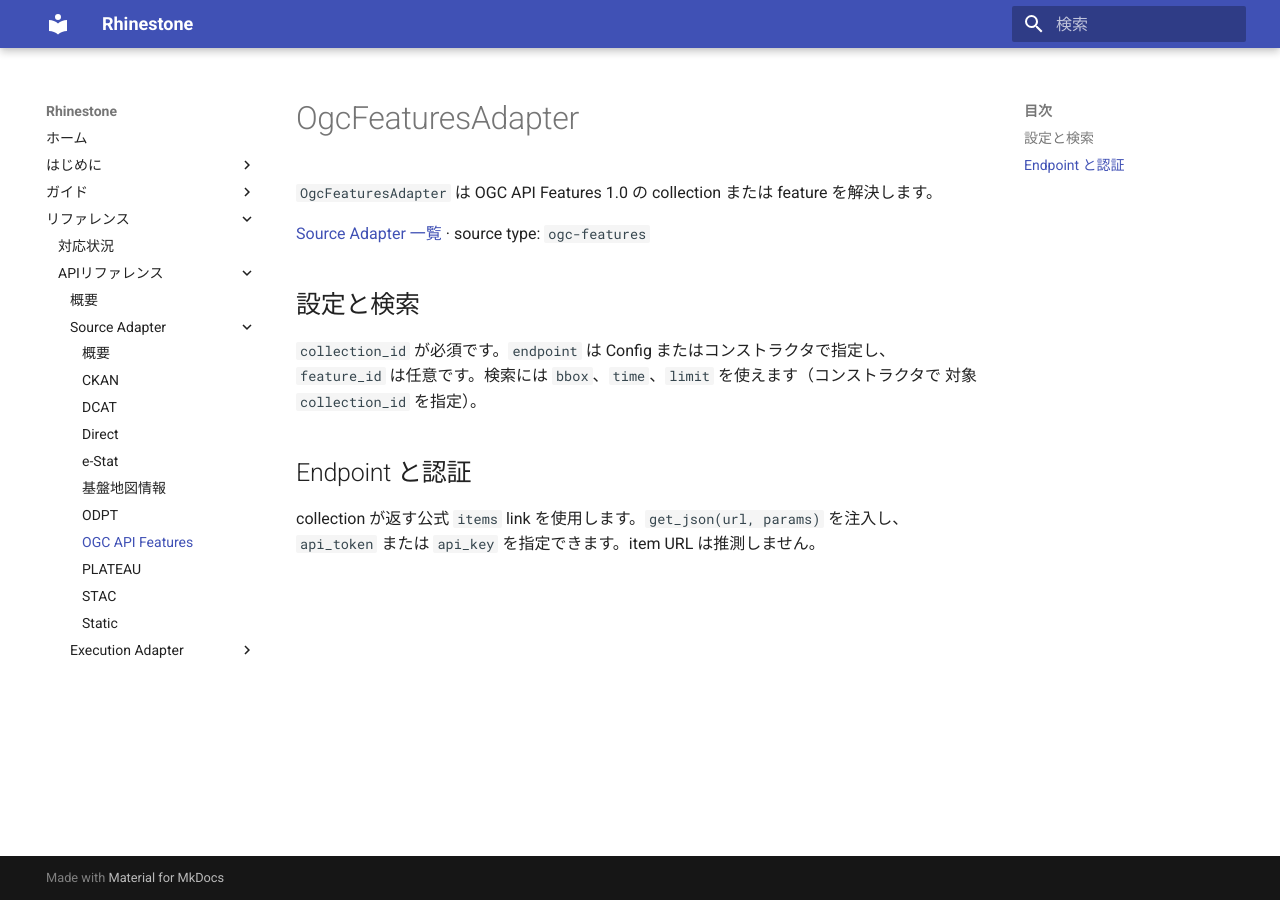
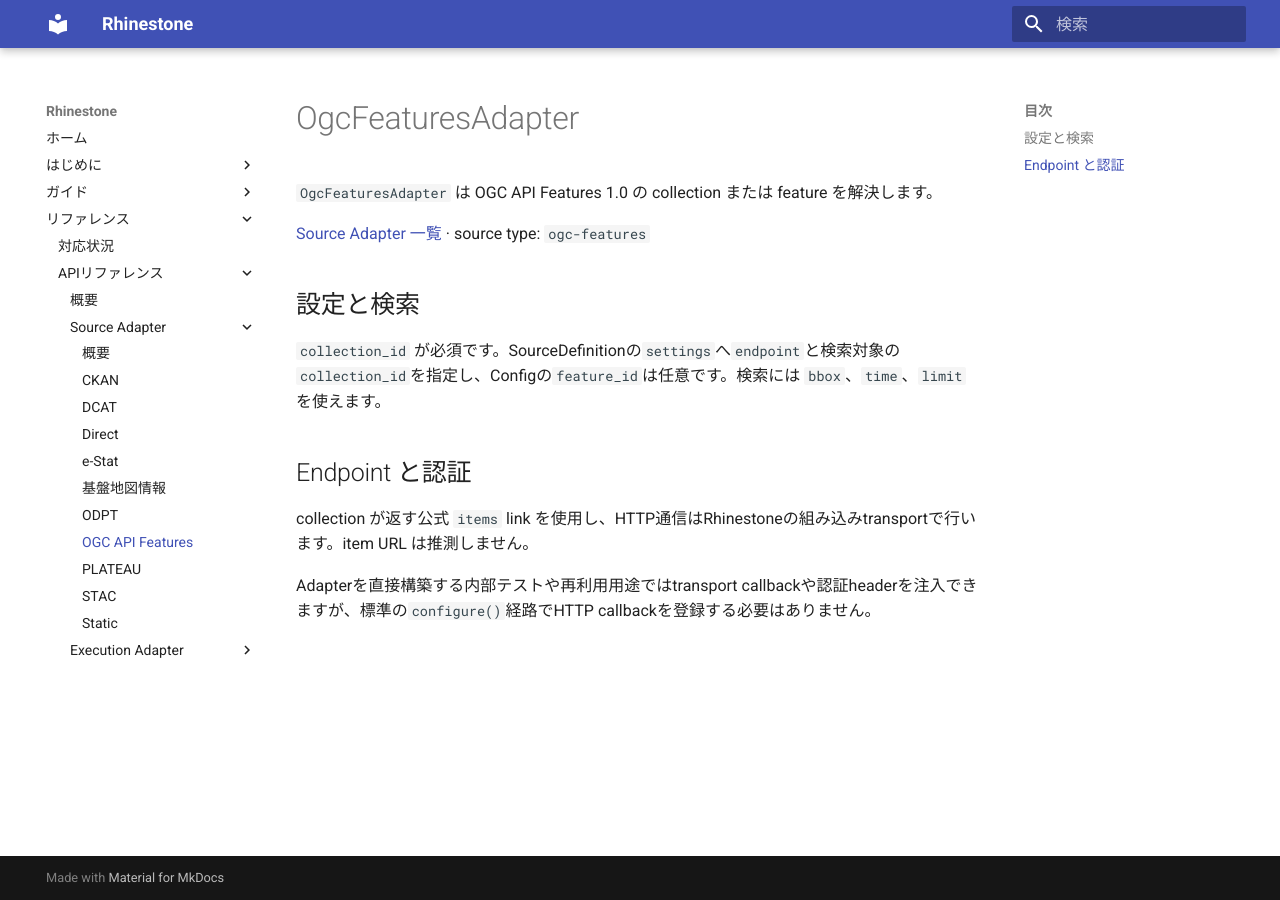
Before and after one commit to u-kitazawa/rhinestone, an MkDocs documentation site: the page built from docs/api/adapters/ogc-features.md, in a window 1280 px wide. Built offline with MkDocs 1.6.1 and Material for MkDocs 9.7.7, drawn with Linux system fonts in a browser that asks for light colours.

Commit message:
docs: align OGC Features adapter with built-in HTTP

```diff
--- a/docs/api/adapters/ogc-features.md
+++ b/docs/api/adapters/ogc-features.md
@@ -6,11 +6,10 @@
 
 ## 設定と検索
 
-`collection_id` が必須です。`endpoint` は Config またはコンストラクタで指定し、
-`feature_id` は任意です。検索には `bbox`、`time`、`limit` を使えます（コンストラクタで
-対象 `collection_id` を指定）。
+`collection_id` が必須です。SourceDefinitionの`settings`へ`endpoint`と検索対象の`collection_id`を指定し、Configの`feature_id`は任意です。検索には `bbox`、`time`、`limit` を使えます。
 
 ## Endpoint と認証
 
-collection が返す公式 `items` link を使用します。`get_json(url, params)` を注入し、
-`api_token` または `api_key` を指定できます。item URL は推測しません。
+collection が返す公式 `items` link を使用し、HTTP通信はRhinestoneの組み込みtransportで行います。item URL は推測しません。
+
+Adapterを直接構築する内部テストや再利用用途ではtransport callbackや認証headerを注入できますが、標準の`configure()`経路でHTTP callbackを登録する必要はありません。
```
